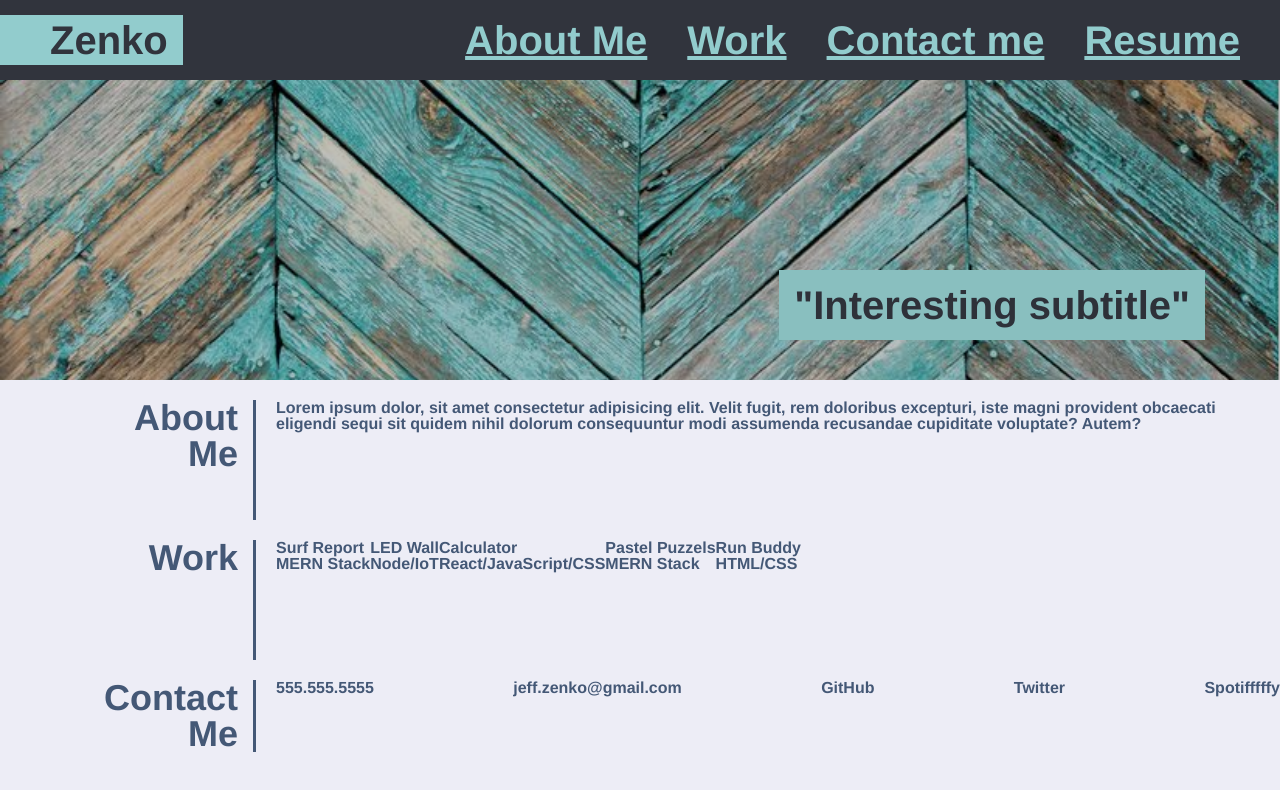
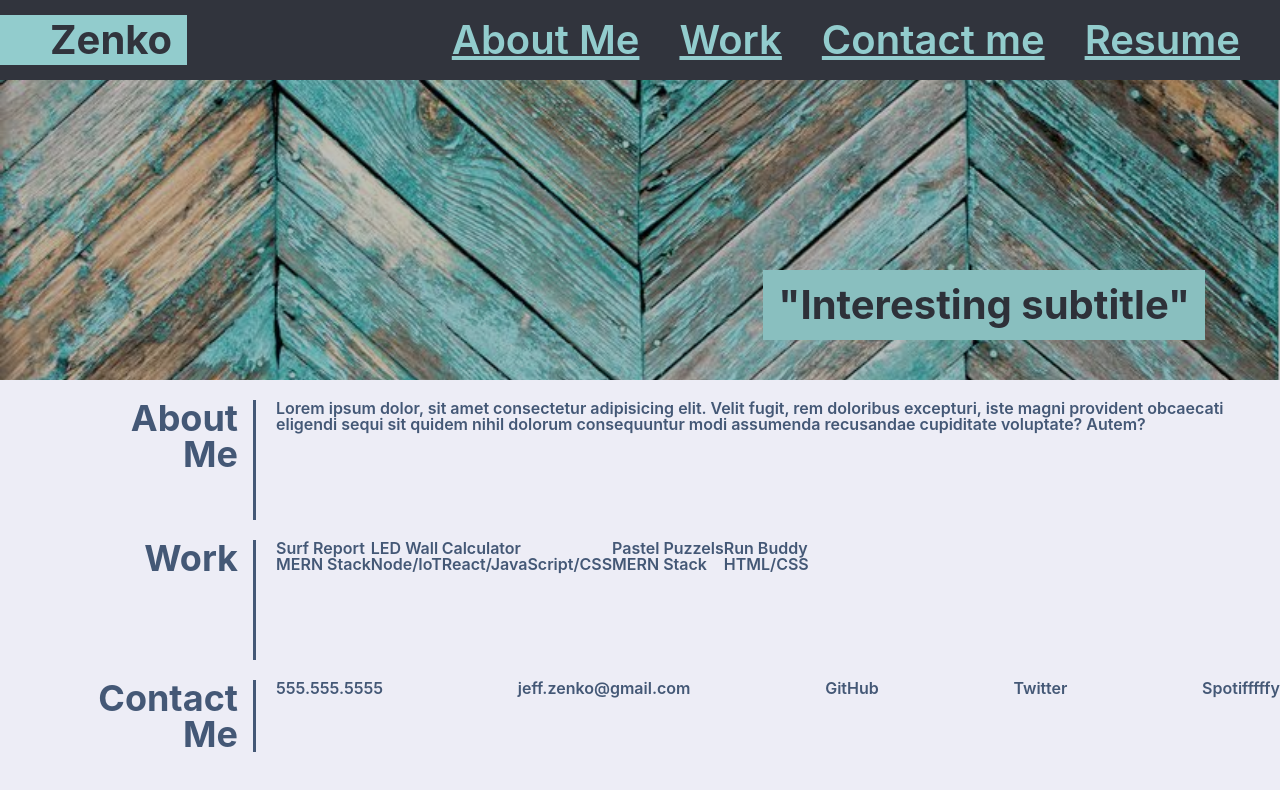
Before and after one commit to codemodeactivate/module02-challenge, a plain HTML site: page index.html in a window 1280 px wide. Drawn offline with Linux system fonts and the light colour scheme.

Commit message:
font family changes, received font type from instructor

```diff
--- a/assets/style.css
+++ b/assets/style.css
@@ -10,7 +10,9 @@
 
 body {
     background-color: var(--bg-color);
-    font-family: helvetica, 'Franklin Gothic Medium', 'Arial Narrow', Arial, sans-serif;
+    /* Sans Serif font stack is implemented to help select the best font for each type of computer operating system */
+    font-family: -apple-system, BlinkMacSystemFont, 'Segoe UI', Roboto, Helvetica,
+    Arial, sans-serif, 'Apple Color Emoji', 'Segoe UI Emoji', 'Segoe UI Symbol'; /*received exact font from Mathew, instructor*/
     color: var(--text-color);
     min-height: 100vh;
     font-size: 16px;
```
